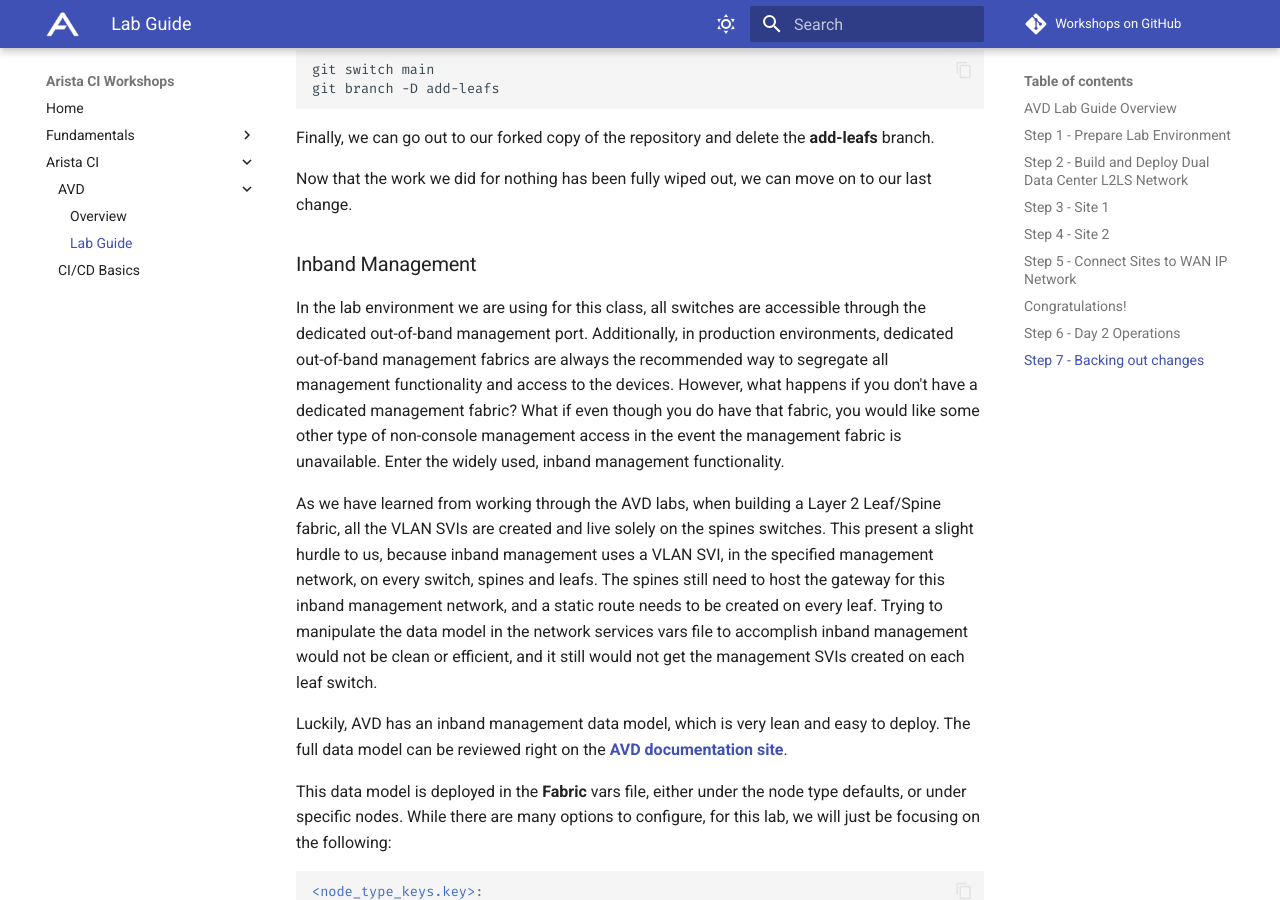
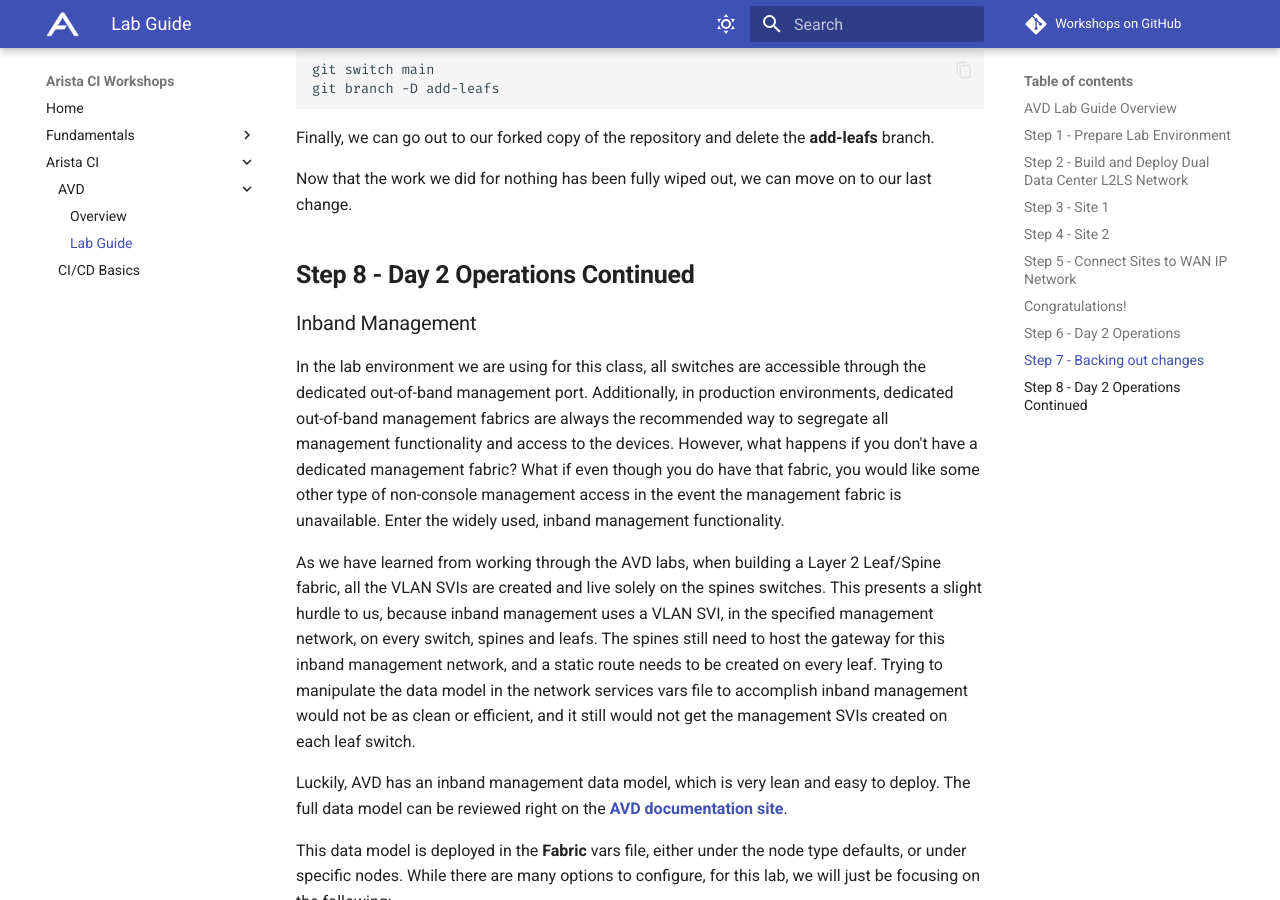
Before and after one commit to aristanetworks/avd-workshops, an MkDocs documentation site: the page built from workshops/avd-lab-guide.md, in a window 1280 px wide and 900 px high, scrolled down 18307 px. Built offline with MkDocs 1.6.1 and Material for MkDocs 9.7.7, drawn with Linux system fonts in a browser that asks for light colours; emoji names are drawn with the system emoji font; comment, search, counter and statistics services are not loaded.

Commit message:
inband management updates

```diff
--- a/workshops/avd-lab-guide.md
+++ b/workshops/avd-lab-guide.md
@@ -825,11 +825,13 @@
 
 Now that the work we did for nothing has been fully wiped out, we can move on to our last change.
 
+## **Step 8 - Day 2 Operations Continued**
+
 ### Inband Management
 
 In the lab environment we are using for this class, all switches are accessible through the dedicated out-of-band management port.  Additionally, in production environments, dedicated out-of-band management fabrics are always the recommended way to segregate all management functionality and access to the devices.  However, what happens if you don't have a dedicated management fabric?  What if even though you do have that fabric, you would like some other type of non-console management access in the event the management fabric is unavailable.  Enter the widely used, inband management functionality.
 
-As we have learned from working through the AVD labs, when building a Layer 2 Leaf/Spine fabric, all the VLAN SVIs are created and live solely on the spines switches.  This present a slight hurdle to us, because inband management uses a VLAN SVI, in the specified management network, on every switch, spines and leafs.  The spines still need to host the gateway for this inband management network, and a static route needs to be created on every leaf.  Trying to manipulate the data model in the network services vars file to accomplish inband management would not be clean or efficient, and it still would not get the management SVIs created on each leaf switch.
+As we have learned from working through the AVD labs, when building a Layer 2 Leaf/Spine fabric, all the VLAN SVIs are created and live solely on the spines switches.  This presents a slight hurdle to us, because inband management uses a VLAN SVI, in the specified management network, on every switch, spines and leafs.  The spines still need to host the gateway for this inband management network, and a static route needs to be created on every leaf.  Trying to manipulate the data model in the network services vars file to accomplish inband management would not be as clean or efficient, and it still would not get the management SVIs created on each leaf switch.
 
 Luckily, AVD has an inband management data model, which is very lean and easy to deploy.  The full data model can be reviewed right on the **[AVD documentation site](https://avd.arista.com/4.5/roles/eos_designs/docs/input-variables.html#node-type-inband-management)**.
 
```
